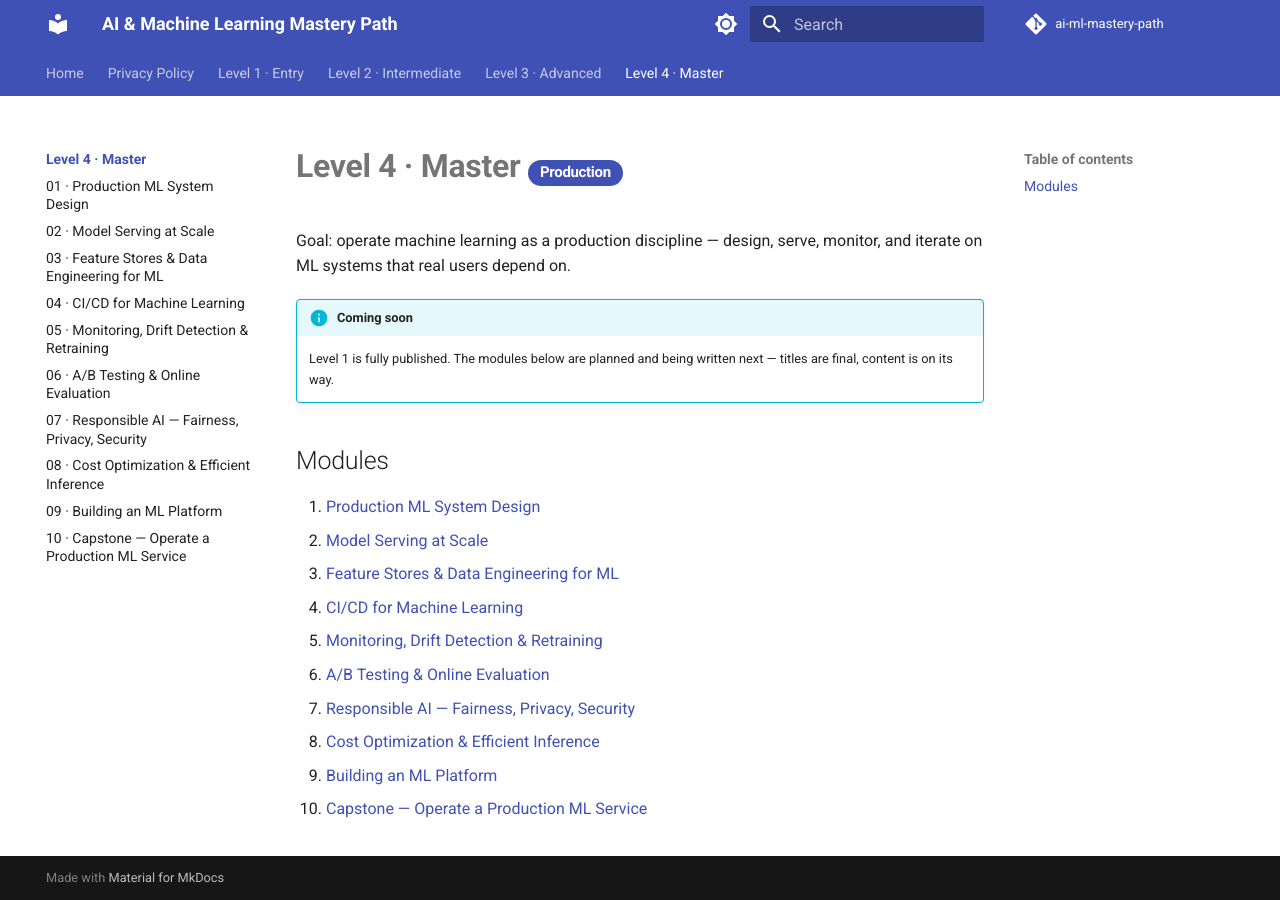
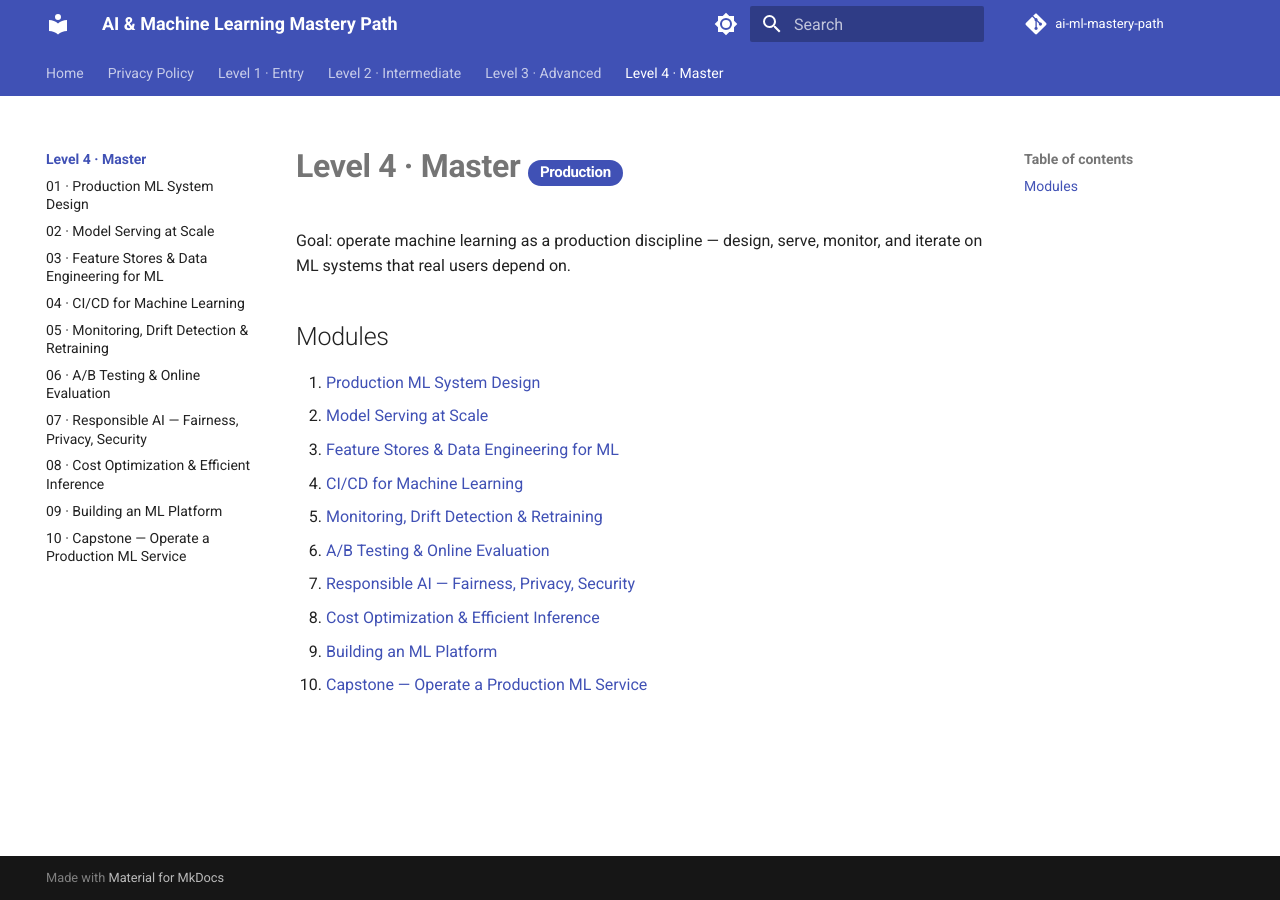
Before and after one commit to SIGILIPELLI/ai-ml-mastery-path, an MkDocs documentation site: the page built from docs/level-4/index.md, in a window 1280 px wide. Built offline with MkDocs 1.6.1 and Material for MkDocs 9.7.7, drawn with Linux system fonts in a browser that asks for light colours; comment, search, counter and statistics services are not loaded.

Commit message:
Remove stale coming-soon banners now that all modules are written
Co-Authored-By: Claude Opus 5 <noreply@anthropic.com>

```diff
--- a/docs/level-4/index.md
+++ b/docs/level-4/index.md
@@ -1,10 +1,6 @@
 # Level 4 · Master <span class="level-badge">Production</span>
 
 Goal: operate machine learning as a production discipline — design, serve, monitor, and iterate on ML systems that real users depend on.
-
-!!! info "Coming soon"
-    Level 1 is fully published. The modules below are planned and being
-    written next — titles are final, content is on its way.
 
 ## Modules
 
```
Also changed, not shown: docs/level-2/index.md (+0 -4 lines), docs/level-3/index.md (+0 -4 lines).
